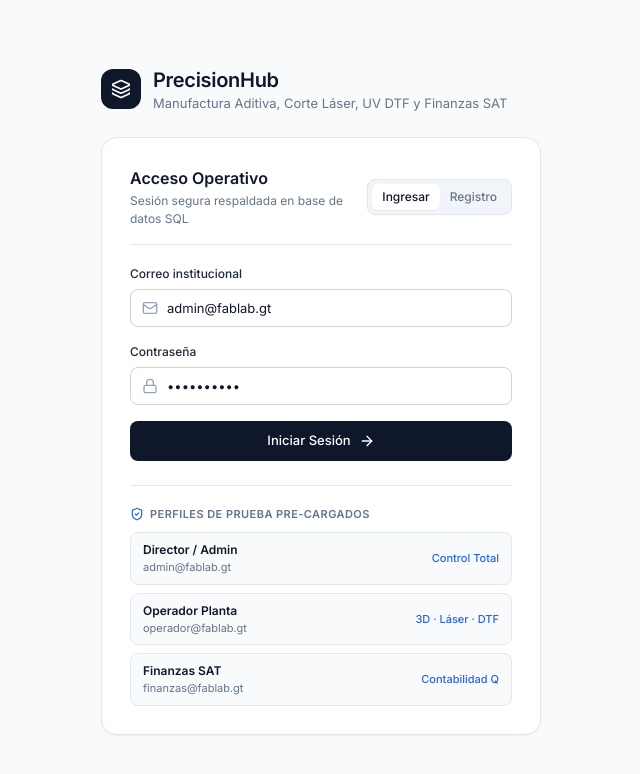
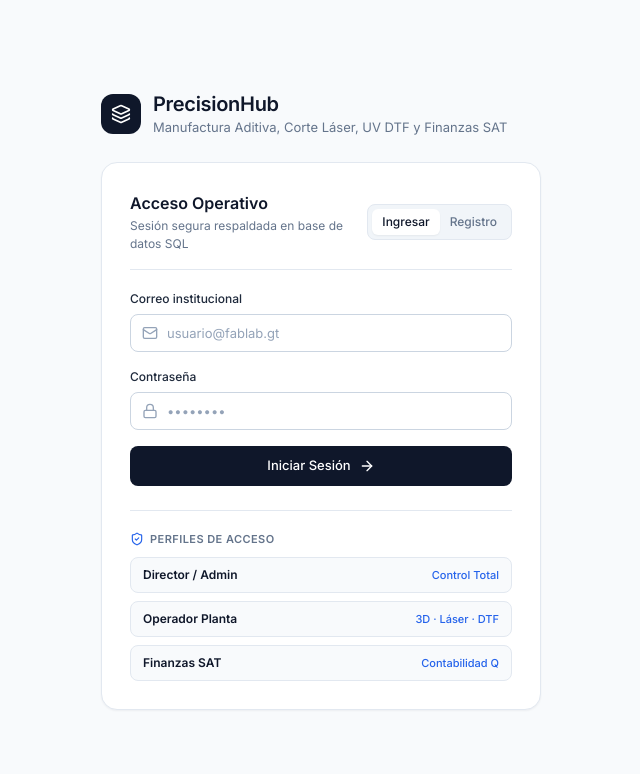
Before and after one commit to vini321ga-gif/MAKER-LABS, a React (Vite) app: page / in a window 1280 px wide. Shown: the top 774 px of the page, without its empty margins (319-959 px from the left). Built offline with nearby package versions, Linux system fonts and the light colour scheme; no server answers.

Commit message:
Remove demo credentials from login screen

```diff
--- a/src/components/AuthScreen.tsx
+++ b/src/components/AuthScreen.tsx
@@ -7,17 +7,17 @@ interface AuthScreenProps {
   onSuccess: (user: User) => void;
 }
 
-const DEMO_ACCOUNTS = [
-  { label: 'Director / Admin', email: 'admin@fablab.gt', pass: 'Admin2026!', role: 'Control Total' },
-  { label: 'Operador Planta', email: 'operador@fablab.gt', pass: 'Operador2026!', role: '3D · Láser · DTF' },
-  { label: 'Finanzas SAT', email: 'finanzas@fablab.gt', pass: 'Finanzas2026!', role: 'Contabilidad Q' },
+const ACCESS_PROFILES = [
+  { label: 'Director / Admin', detail: 'Primera cuenta · Registro', role: 'Control Total' },
+  { label: 'Operador Planta', detail: 'Alta desde Usuarios y Roles', role: '3D · Láser · DTF' },
+  { label: 'Finanzas SAT', detail: 'Alta desde Usuarios y Roles', role: 'Contabilidad Q' },
 ];
 
 export const AuthScreen: React.FC<AuthScreenProps> = ({ onSuccess }) => {
   const [mode, setMode] = useState<'login' | 'register'>('login');
   const [name, setName] = useState('');
-  const [email, setEmail] = useState('admin@fablab.gt');
-  const [password, setPassword] = useState('Admin2026!');
+  const [email, setEmail] = useState('');
+  const [password, setPassword] = useState('');
   const [loading, setLoading] = useState(false);
   const [error, setError] = useState<string | null>(null);
 
@@ -162,10 +162,10 @@ export const AuthScreen: React.FC<AuthScreenProps> = ({ onSuccess }) => {
               </div>
             </div>
 
-            <button
+            <div
               type="submit"
               disabled={loading}
-              className="w-full h-10 rounded-lg bg-[#0F172A] hover:bg-[#1E293B] disabled:opacity-60 text-white text-[13px] font-medium flex items-center justify-center gap-2 transition-colors cursor-pointer"
+              className="w-full h-10 rounded-lg bg-[#0F172A] hover:bg-[#1E293B] disabled:opacity-60 text-white text-[13px] font-medium flex items-center justify-center gap-2 transition-colors"
             >
               <span>
                 {loading
@@ -175,17 +175,17 @@ export const AuthScreen: React.FC<AuthScreenProps> = ({ onSuccess }) => {
                     : 'Registrar e Ingresar'}
               </span>
               <ArrowRight className="h-4 w-4" />
-            </button>
+            </div>
           </form>
 
           {mode === 'login' && (
             <div className="mt-6 pt-5 border-t border-[#E2E8F0]">
               <div className="flex items-center gap-1.5 mb-2.5">
                 <ShieldCheck className="h-3.5 w-3.5 text-[#2563EB]" />
-                <span className="stitch-label-sm">Perfiles de Prueba Pre-cargados</span>
+                <span className="stitch-label-sm">Perfiles de Acceso</span>
               </div>
               <div className="grid grid-cols-1 gap-2">
-                {DEMO_ACCOUNTS.map((acc) => (
+                {ACCESS_PROFILES.map((acc) => (
                   <button
                     key={acc.email}
                     type="button"
```
